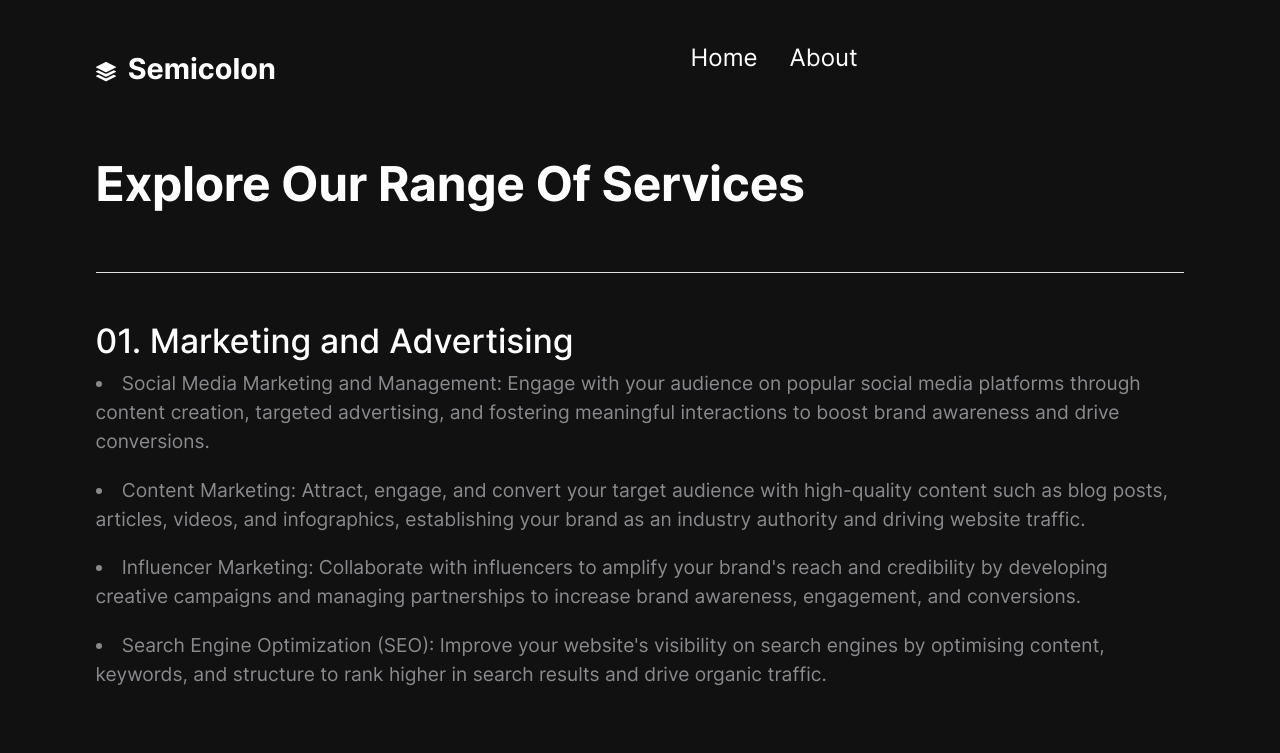
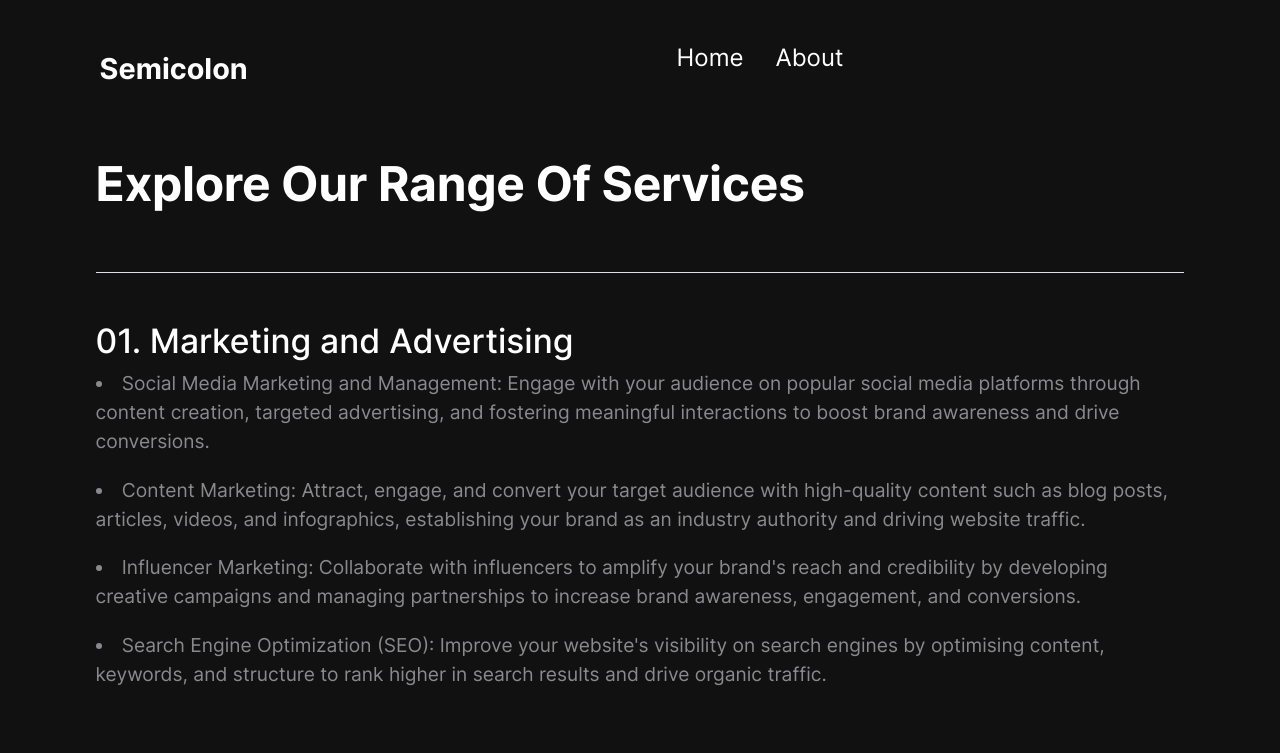
Before and after one commit to shakeelamath/semicolon, a plain HTML site: page content.html in a window 1280 px wide. Shown: the top 753 px of the page. Drawn offline with Linux system fonts and the light colour scheme.

Commit message:
updated logo

```diff
--- a/content.html
+++ b/content.html
@@ -6,9 +6,9 @@
   <meta name="viewport" content="width=device-width,initial-scale=1,shrink-to-fit=no">
   <meta name="description" content="Semicolon Intergrated Official Website">
   <link rel="apple-touch-icon" sizes="180x180" href="img/apple-touch-icon.png">
-  <link rel="icon" type="image/png" sizes="32x32" href="img/favicon-32x32.png">
-  <link rel="icon" type="image/png" sizes="16x16" href="img/favicon-16x16.png">
-  <link rel="icon" type="image/png" sizes="96x96" href="img/favicon.png">
+  <link rel="icon" type="image/png" sizes="32x32" href="img/semicolon.png">
+  <link rel="icon" type="image/png" sizes="16x16" href="img/semicolon.png">
+  <link rel="icon" type="image/png" sizes="96x96" href="img/semicolon.png">
   <meta name="author" content="Holger Koenemann">
   <meta name="generator" content="Eleventy v2.0.0">
   <meta name="HandheldFriendly" content="true">
@@ -90,13 +90,7 @@
   <nav id="navScroll" class="navbar navbar-dark bg-black fixed-top px-vw-5" tabindex="0">
     <div class="container">
       <a class="navbar-brand pe-md-4 fs-4 col-12 col-md-auto text-center" href="index.html">
-        <svg xmlns="http://www.w3.org/2000/svg" width="20" height="20" fill="currentColor" class="bi bi-stack"
-          viewBox="0 0 16 16">
-          <path
-            d="m14.12 10.163 1.715.858c.22.11.22.424 0 .534L8.267 15.34a.598.598 0 0 1-.534 0L.165 11.555a.299.299 0 0 1 0-.534l1.716-.858 5.317 2.659c.505.252 1.1.252 1.604 0l5.317-2.66zM7.733.063a.598.598 0 0 1 .534 0l7.568 3.784a.3.3 0 0 1 0 .535L8.267 8.165a.598.598 0 0 1-.534 0L.165 4.382a.299.299 0 0 1 0-.535L7.733.063z" />
-          <path
-            d="m14.12 6.576 1.715.858c.22.11.22.424 0 .534l-7.568 3.784a.598.598 0 0 1-.534 0L.165 7.968a.299.299 0 0 1 0-.534l1.716-.858 5.317 2.659c.505.252 1.1.252 1.604 0l5.317-2.659z" />
-        </svg>
+
         <span class="ms-md-1 mt-1 fw-bolder me-md-5">Semicolon</span>
       </a>
 
```
Also changed, not shown: index.html (+4 -10 lines), img/semicolon.png (added).
